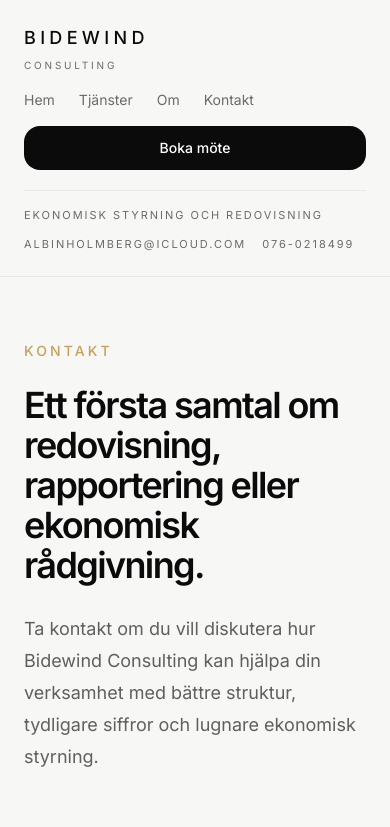
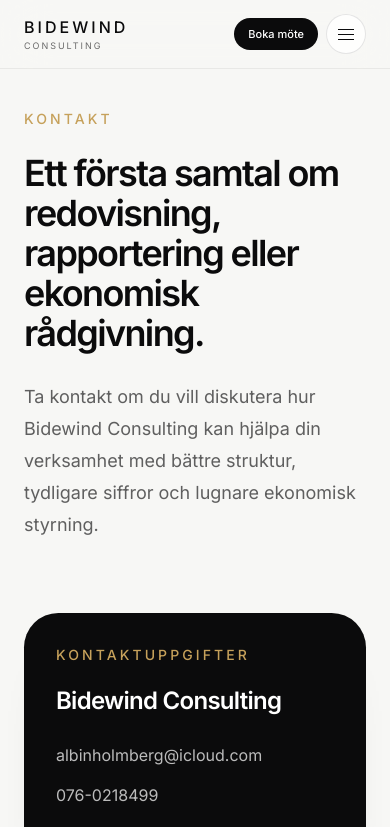
Before and after one commit to Allikastos/mitt-foretag, a Next.js app: page /kontakt in a window 390 px wide. Shown: the top 827 px of the page. Built offline with nearby package versions, Linux system fonts and the light colour scheme.

Commit message:
Refine mobile header navigation

```diff
--- a/app/page.tsx
+++ b/app/page.tsx
@@ -15,7 +15,7 @@
 export default function HomePage() {
   return (
     <>
-      <section className="pb-16 pt-14 md:pb-20 md:pt-20">
+      <section className="pb-16 pt-8 md:pb-20 md:pt-16 lg:pt-20">
         <SectionContainer>
           <div className="overflow-hidden rounded-[2.75rem] border border-black/6 bg-white shadow-[0_36px_90px_-62px_rgba(0,0,0,0.24)]">
             <div className="grid gap-12 px-8 py-10 md:px-12 md:py-14 lg:grid-cols-[minmax(0,1.08fr)_minmax(18rem,0.92fr)] lg:items-center lg:gap-14 lg:px-14 lg:py-16">
--- a/components/page-intro.tsx
+++ b/components/page-intro.tsx
@@ -15,7 +15,7 @@
   aside,
 }: PageIntroProps) {
   return (
-    <section className="pb-12 pt-16 md:pb-16 md:pt-24">
+    <section className="pb-10 pt-10 md:pb-16 md:pt-20">
       <SectionContainer>
         <div className="grid gap-10 lg:grid-cols-[minmax(0,1fr)_minmax(18rem,23rem)] lg:items-end lg:gap-12">
           <div className="max-w-[52rem]">
--- a/components/site-header.tsx
+++ b/components/site-header.tsx
@@ -1,44 +1,99 @@
+"use client";
+
+import { useState } from "react";
 import Link from "next/link";
+import { usePathname } from "next/navigation";
 import { navigationItems, siteConfig } from "@/lib/site";
 import { SectionContainer } from "./section-container";
 
+function isActivePath(pathname: string, href: string) {
+  return pathname === href;
+}
+
 export function SiteHeader() {
+  const pathname = usePathname();
+  const [isMenuOpen, setIsMenuOpen] = useState(false);
+
   return (
-    <header className="sticky top-0 z-40 border-b border-black/6 bg-[#F7F7F5]/92 backdrop-blur-xl">
-      <SectionContainer className="py-6 sm:py-7">
-        <div className="flex flex-col gap-5 md:flex-row md:items-center md:justify-between">
-          <Link href="/" className="flex flex-col leading-none">
-            <span className="text-lg font-medium tracking-[0.24em] text-[#0B0B0C] uppercase sm:text-xl">
+    <header className="sticky top-0 z-40 border-b border-black/6 bg-[#F7F7F5]/88 backdrop-blur-xl">
+      <SectionContainer className="py-3.5 md:py-5 lg:py-6">
+        <div className="flex items-center justify-between gap-3 md:gap-8">
+          <Link href="/" className="flex min-w-0 flex-col leading-none">
+            <span className="text-[1rem] font-medium tracking-[0.19em] text-[#0B0B0C] uppercase sm:text-[1.05rem] md:text-lg md:tracking-[0.24em]">
               Bidewind
             </span>
-            <span className="mt-2 text-[10px] tracking-[0.28em] text-[#6B6B6B] uppercase">
+            <span className="mt-1.5 text-[9px] tracking-[0.22em] text-[#6B6B6B] uppercase md:mt-2 md:text-[10px] md:tracking-[0.28em]">
               Consulting
             </span>
           </Link>
 
-          <div className="flex flex-col gap-4 sm:flex-row sm:items-center sm:justify-between md:gap-6 md:justify-end">
-            <nav className="flex flex-wrap items-center gap-6 text-sm text-[#6B6B6B]">
-              {navigationItems.map((item) => (
+          <div className="hidden md:flex md:items-center md:gap-6 lg:gap-8">
+            <nav className="flex items-center gap-6 text-sm lg:gap-8">
+              {navigationItems.map((item) => {
+                const isActive = isActivePath(pathname, item.href);
+
+                return (
                   <Link
                     key={item.href}
                     href={item.href}
-                  className="transition duration-200 hover:text-[#0B0B0C]"
+                    className={`transition duration-200 ${
+                      isActive
+                        ? "text-[#0B0B0C]"
+                        : "text-[#6B6B6B] hover:text-[#0B0B0C]"
+                    }`}
                   >
                     {item.label}
                   </Link>
-              ))}
+                );
+              })}
             </nav>
 
             <Link
               href="/kontakt"
-              className="inline-flex items-center justify-center rounded-2xl bg-[#0B0B0C] px-5 py-3 text-sm font-medium text-white shadow-[0_18px_35px_-24px_rgba(0,0,0,0.45)] transition duration-200 hover:opacity-90"
+              className="inline-flex items-center justify-center rounded-full bg-[#0B0B0C] px-5 py-3 text-sm font-medium text-white shadow-[0_18px_35px_-24px_rgba(0,0,0,0.45)] transition duration-200 hover:opacity-90"
             >
               Boka möte
             </Link>
           </div>
+
+          <div className="flex items-center gap-2 md:hidden">
+            <Link
+              href="/kontakt"
+              className="inline-flex items-center justify-center rounded-full bg-[#0B0B0C] px-3.5 py-2 text-[11px] font-medium text-white shadow-[0_14px_30px_-24px_rgba(0,0,0,0.45)] transition duration-200 hover:opacity-90"
+            >
+              Boka möte
+            </Link>
+
+            <button
+              type="button"
+              aria-expanded={isMenuOpen}
+              aria-controls="mobile-navigation"
+              aria-label={isMenuOpen ? "Stäng meny" : "Öppna meny"}
+              onClick={() => setIsMenuOpen((open) => !open)}
+              className="inline-flex h-10 w-10 items-center justify-center rounded-full border border-black/10 bg-white/88 text-[#0B0B0C] transition duration-200 hover:border-black/18"
+            >
+              <span className="relative h-4 w-4">
+                <span
+                  className={`absolute left-1/2 top-1/2 h-px w-4 -translate-x-1/2 bg-current transition duration-300 ${
+                    isMenuOpen ? "translate-y-0 rotate-45" : "-translate-y-[5px]"
+                  }`}
+                />
+                <span
+                  className={`absolute left-1/2 top-1/2 h-px w-4 -translate-x-1/2 bg-current transition duration-300 ${
+                    isMenuOpen ? "opacity-0" : "opacity-100"
+                  }`}
+                />
+                <span
+                  className={`absolute left-1/2 top-1/2 h-px w-4 -translate-x-1/2 bg-current transition duration-300 ${
+                    isMenuOpen ? "translate-y-0 -rotate-45" : "translate-y-[5px]"
+                  }`}
+                />
+              </span>
+            </button>
+          </div>
         </div>
 
-        <div className="mt-5 flex flex-col gap-3 border-t border-black/6 pt-4 text-[11px] uppercase tracking-[0.18em] text-[#6B6B6B] sm:flex-row sm:items-center sm:justify-between">
+        <div className="mt-4 hidden border-t border-black/6 pt-3 text-[11px] uppercase tracking-[0.18em] text-[#6B6B6B] md:flex md:items-center md:justify-between">
           <span>{siteConfig.tagline}</span>
           <div className="flex flex-wrap items-center gap-4">
             <a
@@ -55,6 +110,42 @@
             </a>
           </div>
         </div>
+
+        <div
+          className={`grid transition-[grid-template-rows,opacity,margin-top] duration-300 ease-out md:hidden ${
+            isMenuOpen
+              ? "mt-4 grid-rows-[1fr] opacity-100"
+              : "mt-0 grid-rows-[0fr] opacity-0"
+          }`}
+        >
+          <div className="overflow-hidden">
+            <div
+              id="mobile-navigation"
+              className="rounded-[1.5rem] border border-black/8 bg-white/96 p-3 shadow-[0_24px_45px_-34px_rgba(0,0,0,0.25)]"
+            >
+              <nav className="flex flex-col">
+                {navigationItems.map((item) => {
+                  const isActive = isActivePath(pathname, item.href);
+
+                  return (
+                    <Link
+                      key={item.href}
+                      href={item.href}
+                      onClick={() => setIsMenuOpen(false)}
+                      className={`rounded-[1rem] px-3.5 py-3 text-sm transition duration-200 ${
+                        isActive
+                          ? "bg-[#F7F7F5] text-[#0B0B0C]"
+                          : "text-[#5F5F5F] hover:bg-[#F7F7F5] hover:text-[#0B0B0C]"
+                      }`}
+                    >
+                      {item.label}
+                    </Link>
+                  );
+                })}
+              </nav>
+            </div>
+          </div>
+        </div>
       </SectionContainer>
     </header>
   );
```
Lines whose indentation alone changed are shown as unchanged.
